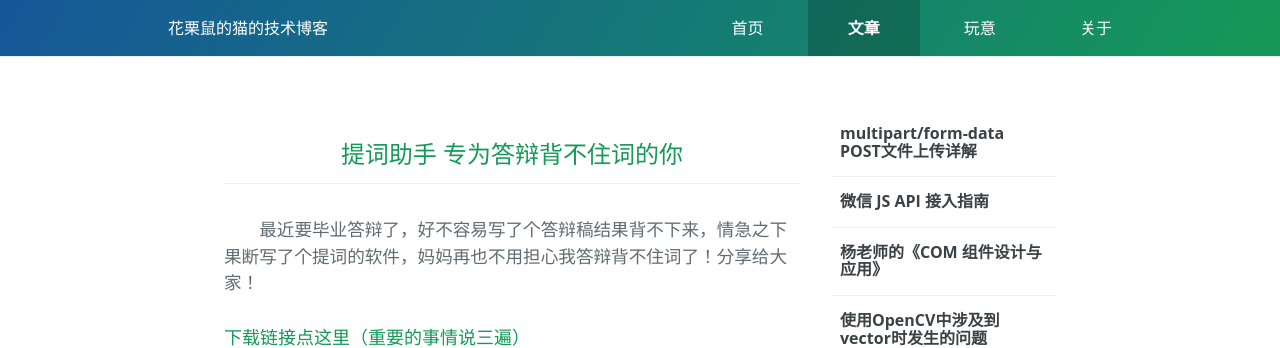
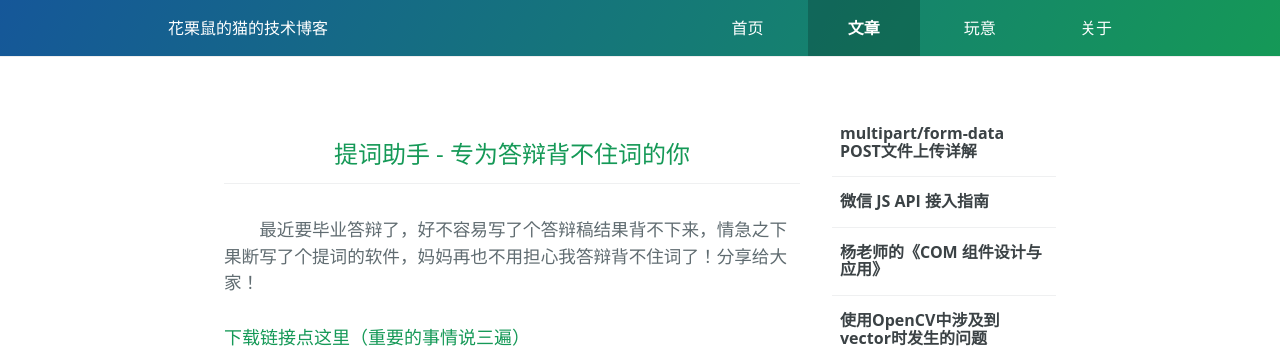
Before and after one commit to cosmozhang1995/cosmozhang1995.github.io, a Jekyll site: the page built from _posts/2016-05-27-presentation-helper.md, in a window 1280 px wide. Shown: the top 348 px of the page. Built offline with Jekyll 4.4.1, drawn with Linux system fonts in a browser that asks for light colours; comment, search, counter and statistics services are not loaded.

Commit message:
just a commit 8

```diff
--- a/_posts/2016-05-27-presentation-helper.md
+++ b/_posts/2016-05-27-presentation-helper.md
@@ -1,6 +1,6 @@
 ---
 layout: post
-title: 提词助手 专为答辩背不住词的你
+title: 提词助手 - 专为答辩背不住词的你
 pagetype: post
 author: Cosmo
 ---
```
